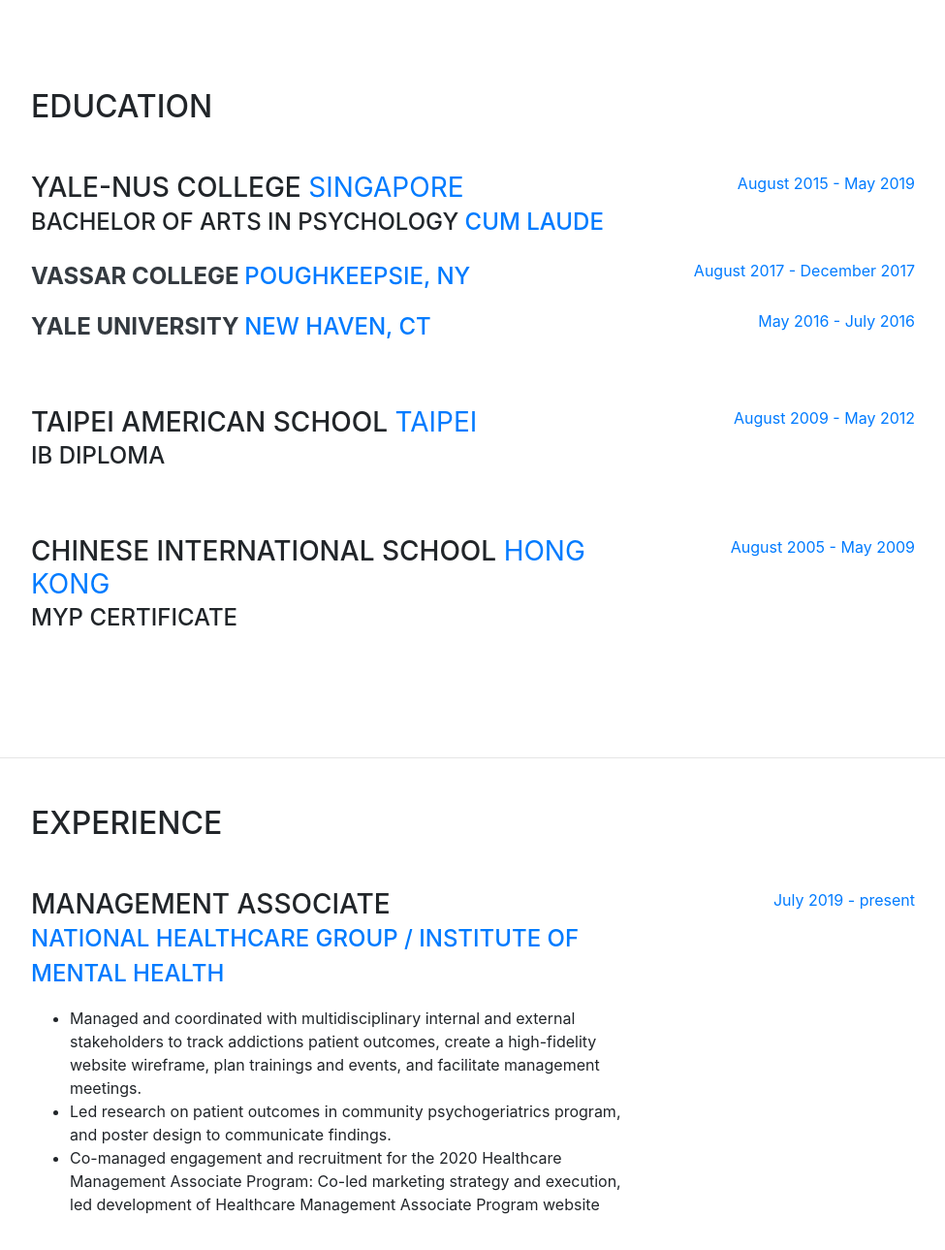
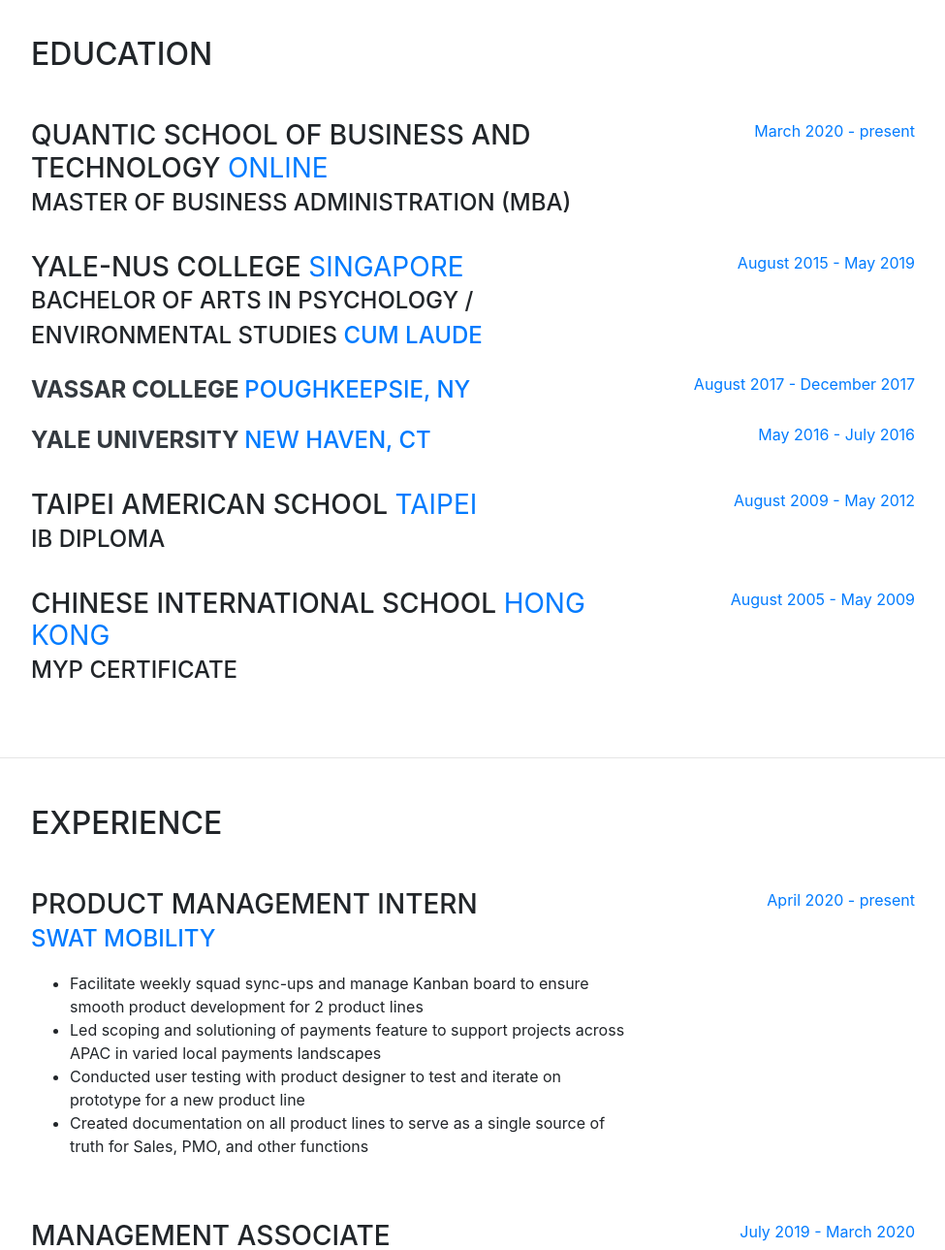
Before and after one commit to jerald-lim/jerald-lim.github.io, a website with bundled scripts: page index.html in a window 1280 px wide. Shown: the part 820-2109 px from the top of the page at 97% size, without its empty margins (288-1263 px from the left). Built offline with nearby package versions, Linux system fonts and the light colour scheme; a script that the page names is missing; a web font is replaced by a local one.

Commit message:
Minor education and experience update (Quantic + SWAT)

```diff
--- a/index.html
+++ b/index.html
@@ -117,10 +117,21 @@
         <div class="my-auto">
           <h2 class="mb-5">Education</h2>
 
+          <div class="resume-item d-flex flex-column flex-md-row mb-3">
+            <div class="resume-content mr-auto">
+              <h3 class="mb-0">Quantic School of Business and Technology <span class="font-weight-normal"><span class="text-primary">Online</span></span></h3>
+              <div class="subheading mb-3">Master of Business Administration (MBA)</div>
+
+            </div>
+            <div class="resume-date text-md-right">
+              <span class="text-primary">March 2020 - present</span>
+            </div>
+          </div>
+
           <div class="resume-item d-flex flex-column flex-md-row mb-1">
             <div class="resume-content mr-auto">
               <h3 class="mb-0">Yale-NUS College <span class="font-weight-normal"><span class="text-primary">Singapore</span></span></h3>
-              <div class="subheading mb-3">Bachelor of Arts in Psychology<span class="text-primary"> cum laude</span></div>
+              <div class="subheading mb-3">Bachelor of Arts in Psychology / Environmental Studies<span class="text-primary"> cum laude</span></div>
 
             </div>
             <div class="resume-date text-md-right">
@@ -137,7 +148,7 @@
             </div>
           </div>
 
-          <div class="resume-item d-flex flex-column flex-md-row mb-5">
+          <div class="resume-item d-flex flex-column flex-md-row mb-3">
             <div class="resume-content mr-auto">
               <div class="subheading mb-3"><font color = #343a40><b>Yale University </b></font><span class="text-primary">New Haven, CT</span></div>
             </div>
@@ -146,7 +157,7 @@
             </div>
           </div>
 
-          <div class="resume-item d-flex flex-column flex-md-row mb-5">
+          <div class="resume-item d-flex flex-column flex-md-row mb-3">
             <div class="resume-content mr-auto">
               <h3 class="mb-0">Taipei American School <span class="font-weight-normal"><span class="text-primary">Taipei</span></span></h3>
               <div class="subheading mb-3">IB Diploma</div>
@@ -179,6 +190,22 @@
 
           <div class="resume-item d-flex flex-column flex-md-row mb-5">
             <div class="resume-content mr-auto">
+              <h3 class="mb-0">Product Management Intern</h3>
+              <div class="subheading mb-3"><span class="text-primary">SWAT Mobility</span></div>
+              <ul>
+                <li>Facilitate weekly squad sync-ups and manage Kanban board to ensure smooth product development for 2 product lines
+                <li>Led scoping and solutioning of payments feature to support projects across APAC in varied local payments landscapes
+                <li>Conducted user testing with product designer to test and iterate on prototype for a new product line
+                <li>Created documentation on all product lines to serve as a single source of truth for Sales, PMO, and other functions
+              </ul>
+            </div>
+            <div class="resume-date text-md-right">
+              <span class="text-primary">April 2020 - present</span>
+            </div>
+          </div>
+
+          <div class="resume-item d-flex flex-column flex-md-row mb-5">
+            <div class="resume-content mr-auto">
               <h3 class="mb-0">Management Associate</h3>
               <div class="subheading mb-3"><span class="text-primary">National Healthcare Group / Institute of Mental Health</span></div>
               <ul>
@@ -188,7 +215,7 @@
               </ul>
             </div>
             <div class="resume-date text-md-right">
-              <span class="text-primary">July 2019 - present</span>
+              <span class="text-primary">July 2019 - March 2020</span>
             </div>
           </div>
 
@@ -507,7 +534,7 @@
   <div class="element-item research design" data-category="research">
     <h3 class="name">Capstone</h3>
     <div class="image">
-    <a class = "thumbnail" href="img\capst1.png" data-toggle="lightbox" target="_blank" data-gallery="scgr" class="col-sm-4">
+    <a class = "thumbnail" href="img\capst1.png" data-toggle="lightbox" target="_blank" data-gallery="capst" class="col-sm-4">
       <img src="img\capst.png" alt="Avatar" class="img-fluid">
       <div class="overlay">
         <div class="text">HIV Self-Testing Product/Feature Research<br><br>May 2019</div>
```
